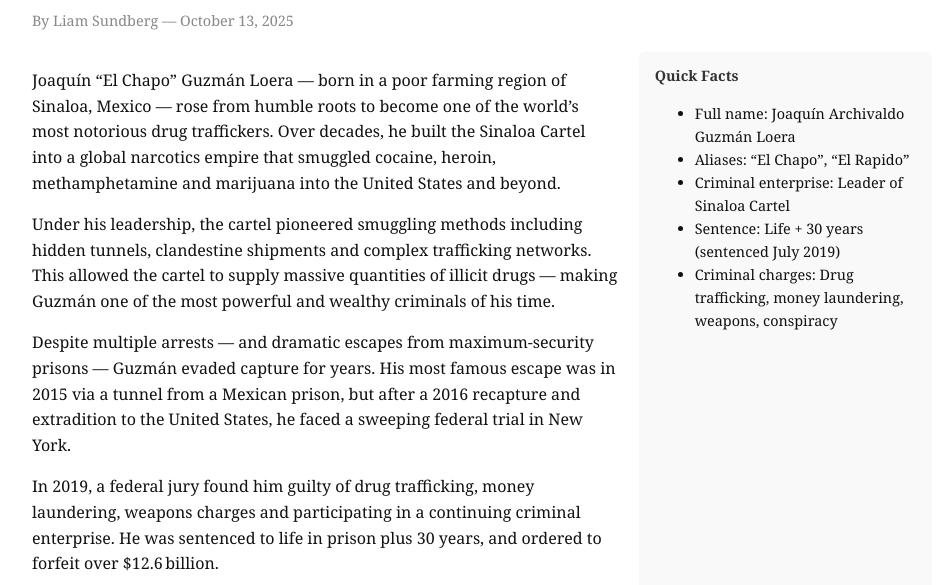
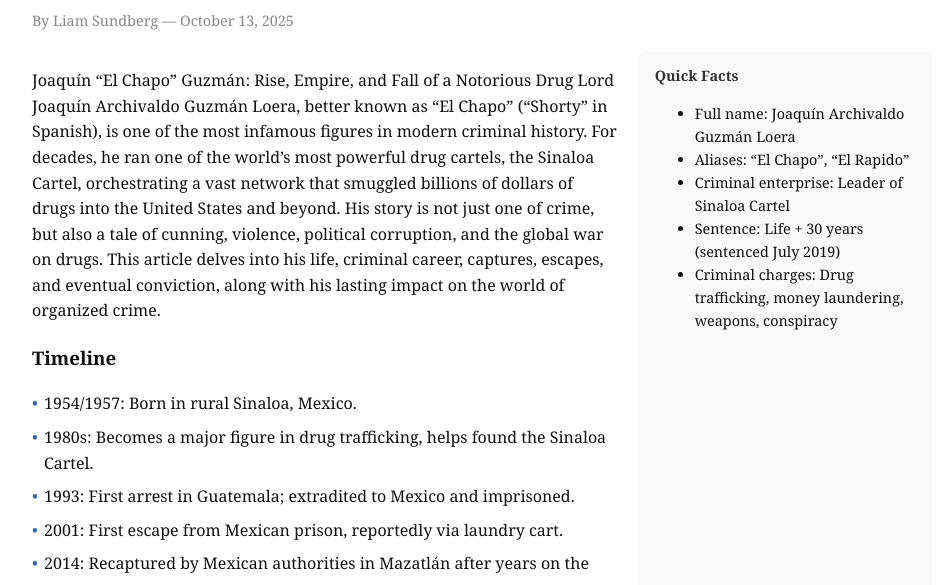
Before and after one commit to JoaquinElChapoGuzmanLoera/LiamSundberg, a plain HTML site: page index.html in a window 1280 px wide. Shown: the part 204-789 px from the top of the page, without its empty margins (158-1098 px from the left). Drawn offline with Linux system fonts and the light colour scheme.

Commit message:
Update index.html

```diff
--- a/index.html
+++ b/index.html
@@ -88,10 +88,7 @@
       subheadline: "The rise, crimes and downfall of Joaquín Guzmán, leader of the Sinaloa Cartel.",
       byline: "By Liam Sundberg — October 13, 2025",
       paragraphs: [
-        "Joaquín “El Chapo” Guzmán Loera — born in a poor farming region of Sinaloa, Mexico — rose from humble roots to become one of the world’s most notorious drug traffickers. Over decades, he built the Sinaloa Cartel into a global narcotics empire that smuggled cocaine, heroin, methamphetamine and marijuana into the United States and beyond. ",
-        "Under his leadership, the cartel pioneered smuggling methods including hidden tunnels, clandestine shipments and complex trafficking networks. This allowed the cartel to supply massive quantities of illicit drugs — making Guzmán one of the most powerful and wealthy criminals of his time. ",
-        "Despite multiple arrests — and dramatic escapes from maximum‑security prisons — Guzmán evaded capture for years. His most famous escape was in 2015 via a tunnel from a Mexican prison, but after a 2016 recapture and extradition to the United States, he faced a sweeping federal trial in New York. ",
-        "In 2019, a federal jury found him guilty of drug trafficking, money laundering, weapons charges and participating in a continuing criminal enterprise. He was sentenced to life in prison plus 30 years, and ordered to forfeit over \$12.6 billion. "
+        "Joaquín “El Chapo” Guzmán: Rise, Empire, and Fall of a Notorious Drug Lord Joaquín Archivaldo Guzmán Loera, better known as “El Chapo” (“Shorty” in Spanish), is one of the most infamous figures in modern criminal history. For decades, he ran one of the world’s most powerful drug cartels, the Sinaloa Cartel, orchestrating a vast network that smuggled billions of dollars of drugs into the United States and beyond. His story is not just one of crime, but also a tale of cunning, violence, political corruption, and the global war on drugs. This article delves into his life, criminal career, captures, escapes, and eventual conviction, along with his lasting impact on the world of organized crime."
       ],
       timeline: [
         "1954/1957: Born in rural Sinaloa, Mexico. ",
```
